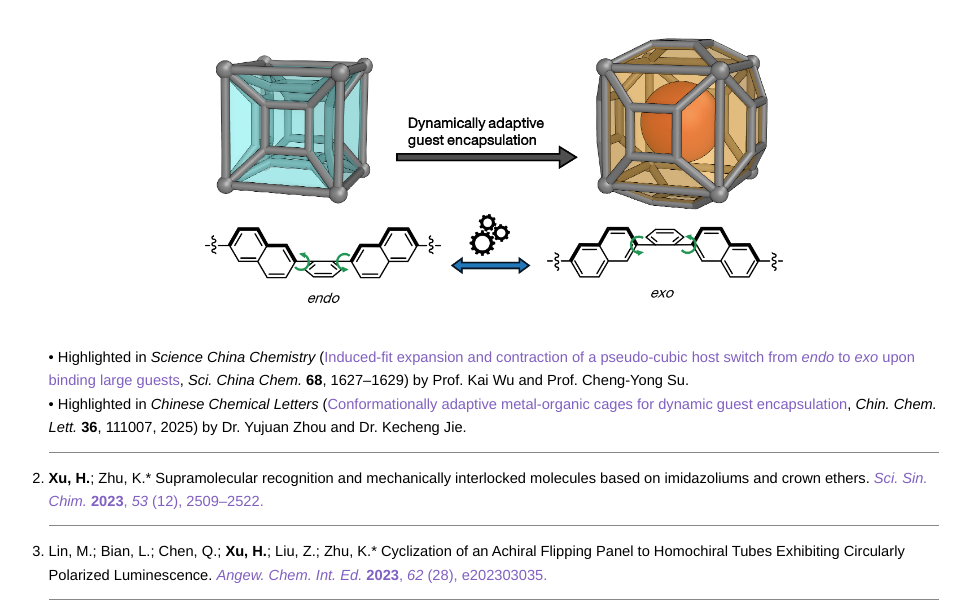
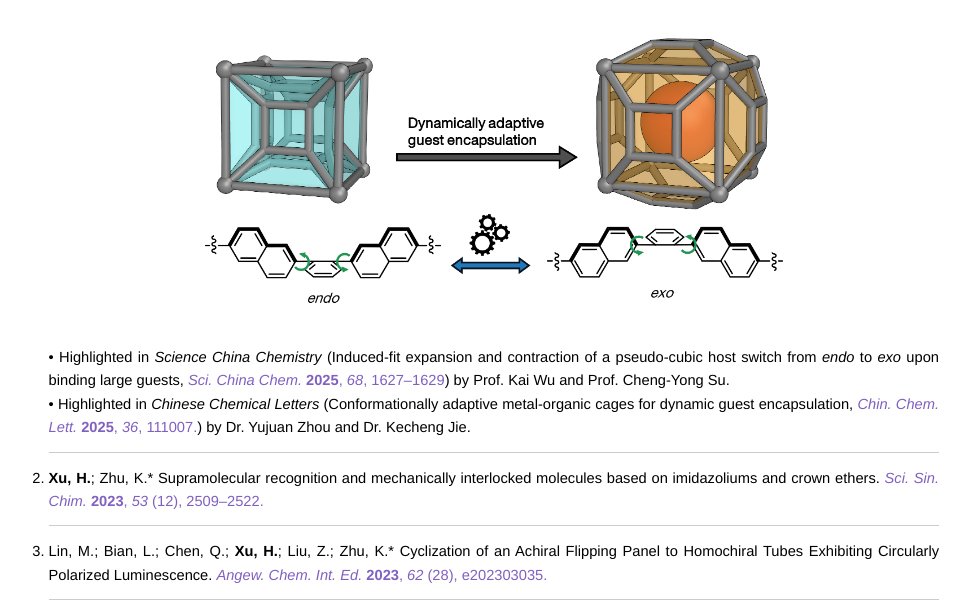
Before and after one commit to houyang-xu/houyang-xu.github.io, a plain HTML site: page index.html in a window 1280 px wide. Shown: the part 592-1203 px from the top of the page, without its empty margins (155-1125 px from the left). Drawn offline with Linux system fonts and the light colour scheme.

Commit message:
update index

```diff
--- a/index.html
+++ b/index.html
@@ -21,6 +21,7 @@
       margin: 0 auto;
       padding: 72px 96px;
       background: #fff;
+      text-align: justify;
     }
 
     @media (max-width: 768px) {
@@ -113,7 +114,7 @@ a:hover {
     hr.sub {
   border: none;
   height: 0.5px;
-  background: #888;
+  background: #ccc;
   margin-bottom: 1em;
     }
 
@@ -182,7 +183,34 @@ a:hover {
 
 </style>
 
-  </style>
+  <meta charset="UTF-8">
+  <meta name="viewport" content="width=device-width, initial-scale=1.0">
+
+  <!--
+
+  <meta name="description" content="Houyang Xu - PhD candidate in Chemistry at University of Cambridge. Research in supramolecular chemistry, self-assembly, and metal-organic cages.">
+  <meta name="keywords" content="supramolecular chemistry, self-assembly, metal-organic cages, chemistry PhD, Cambridge">
+  <meta name="author" content="Houyang Xu">
+
+  <meta property="og:title" content="Houyang Xu - Chemistry PhD Candidate">
+  <meta property="og:description" content="PhD candidate specialising in supramolecular chemistry at University of Cambridge">
+  <meta property="og:type" content="website">
+
+  <title>Houyang Xu - Chemistry PhD | University of Cambridge</title>
+
+  <script type="application/ld+json">
+  {
+    "@context": "https://schema.org",
+    "@type": "Person",
+    "name": "Houyang Xu",
+    "jobTitle": "PhD Candidate",
+    "affiliation": "University of Cambridge",
+    "url": "https://houyang-xu.github.io"
+  }
+  </script>
+
+  -->
+
 </head>
 <body>
   <div class="header">
@@ -293,9 +321,9 @@ a:hover {
        style="display:block; margin:10px auto; max-width:min(600px, 100%);">
     </a>
 
-     • Highlighted in <em>Science China Chemistry</em> (<a href="https://doi.org/10.1007/s11426-025-2578-3">Induced-fit expansion and contraction of a pseudo-cubic host switch from <em>endo</em> to <em>exo</em> upon binding large guests</a>, <em>Sci. China Chem.</em> <strong>68</strong>, 1627–1629) by Prof. Kai Wu and Prof. Cheng-Yong Su.
+     • Highlighted in <em>Science China Chemistry</em> (Induced-fit expansion and contraction of a pseudo-cubic host switch from <em>endo</em> to <em>exo</em> upon binding large guests, <a href="https://doi.org/10.1007/s11426-025-2578-3"><em>Sci. China Chem.</em> <strong>2025</strong>, <em>68</em>, 1627–1629</a>) by Prof. Kai Wu and Prof. Cheng-Yong Su.
 <div></div>
-     • Highlighted in <em>Chinese Chemical Letters</em> (<a href="https://doi.org/10.1016/j.cclet.2025.111007">Conformationally adaptive metal-organic cages for dynamic guest encapsulation</a>, <em>Chin. Chem. Lett.</em> <strong>36</strong>, 111007, 2025) by Dr. Yujuan Zhou and Dr. Kecheng Jie.
+     • Highlighted in <em>Chinese Chemical Letters</em> (Conformationally adaptive metal-organic cages for dynamic guest encapsulation, <a href="https://doi.org/10.1016/j.cclet.2025.111007"><em>Chin. Chem. Lett.</em> <strong>2025</strong>, <em>36</em>, 111007.</a>) by Dr. Yujuan Zhou and Dr. Kecheng Jie.
 
 <div style="margin-top: 0.8em;"></div>
 
```
